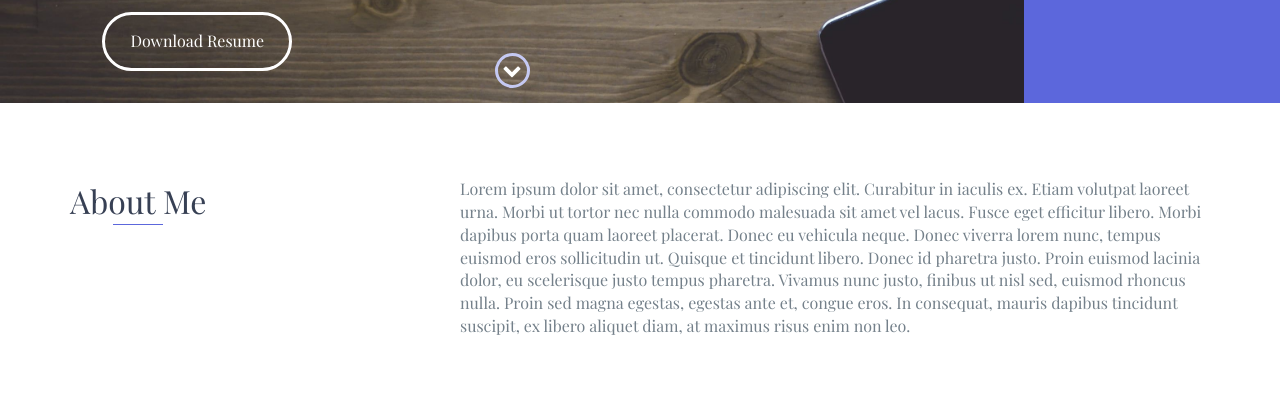
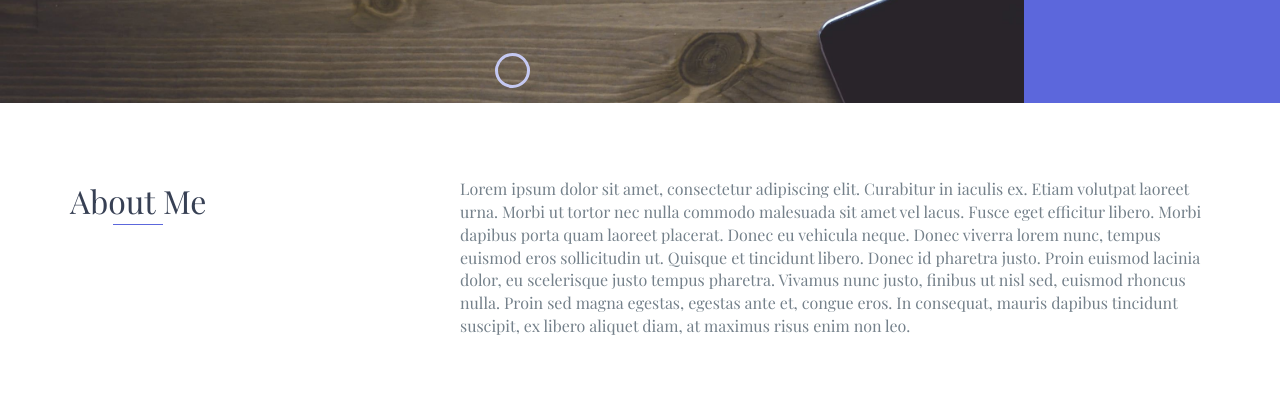
Before and after one commit to shivanisoman/shivanisoman.github.io, a website: page index.html in a window 1280 px wide. Shown: the part 697-1100 px from the top of the page. Drawn offline with nearby package versions, Linux system fonts and the light colour scheme; a web font is replaced by a local one.

Commit message:
Update index.html

```diff
--- a/index.html
+++ b/index.html
@@ -55,7 +55,7 @@
         <div id="lead-content">
             <h1>Shivani Soman.</h1>
             <h2>Data Analytics Developer & Aspiring Data Scientist.</h2>
-            <a href="#" class="btn-rounded-white">Download Resume</a>
+            <!--a href="#" class="btn-rounded-white">Download Resume</a-->
         </div>
         <!-- End #lead-content -->
 
@@ -63,7 +63,7 @@
 
         <div id="lead-down">
             <span>
-                <i class="fa fa-chevron-down" aria-hidden="true"></i>
+                <!--i class="fa fa-chevron-down" aria-hidden="true"></i-->
             </span>
         </div>
         <!-- End #lead-down -->
```
